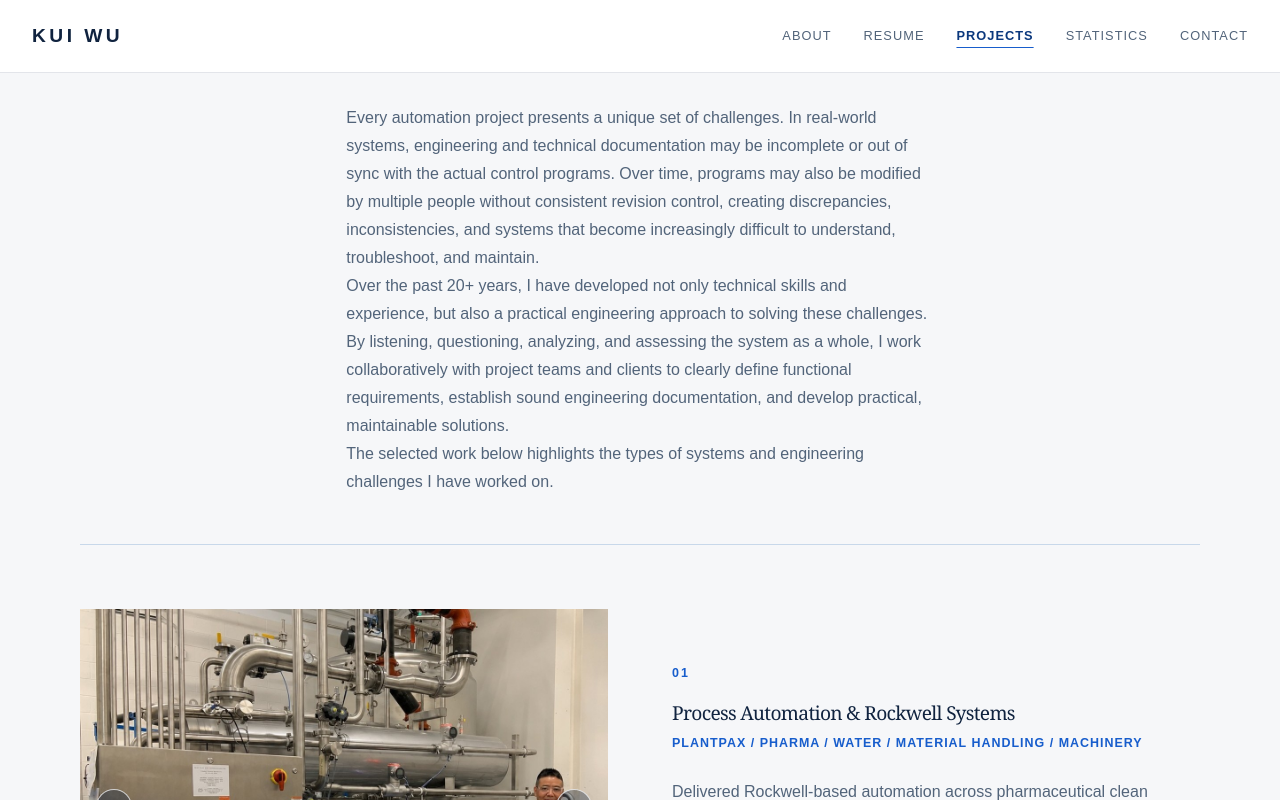
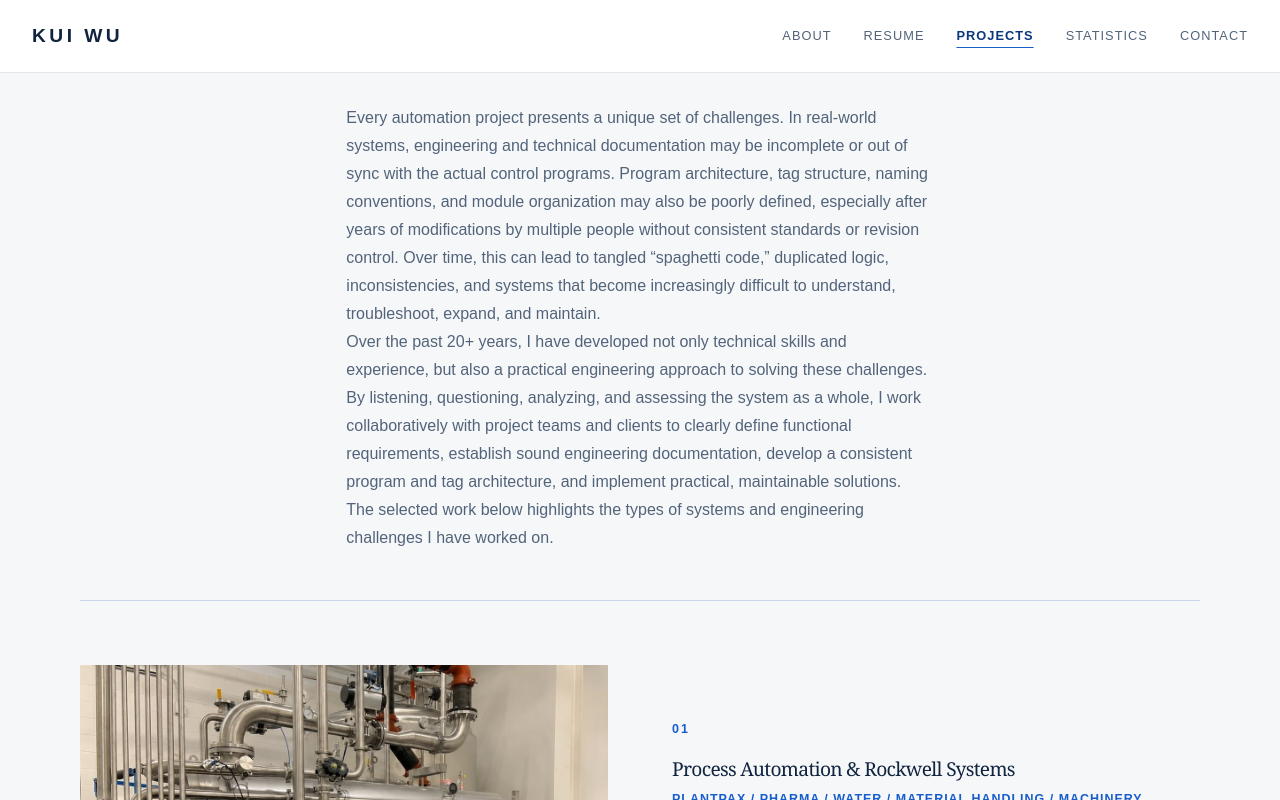
Before and after one commit to kwcontrols/KW-Portfolio, a Next.js app: page /experience in a window 1280 px wide. Shown: the top 800 px of the page. Built offline with nearby package versions, Linux system fonts and the light colour scheme.

Commit message:
Expand Projects intro with program architecture challenges

```diff
--- a/app/experience/page.tsx
+++ b/app/experience/page.tsx
@@ -78,11 +78,14 @@ export default function ProjectsPage() {
           <p>
             Every automation project presents a unique set of challenges. In
             real-world systems, engineering and technical documentation may be
-            incomplete or out of sync with the actual control programs. Over
-            time, programs may also be modified by multiple people without
-            consistent revision control, creating discrepancies,
-            inconsistencies, and systems that become increasingly difficult to
-            understand, troubleshoot, and maintain.
+            incomplete or out of sync with the actual control programs. Program
+            architecture, tag structure, naming conventions, and module
+            organization may also be poorly defined, especially after years of
+            modifications by multiple people without consistent standards or
+            revision control. Over time, this can lead to tangled “spaghetti
+            code,” duplicated logic, inconsistencies, and systems that become
+            increasingly difficult to understand, troubleshoot, expand, and
+            maintain.
           </p>
           <p>
             Over the past 20+ years, I have developed not only technical skills
@@ -90,8 +93,9 @@ export default function ProjectsPage() {
             these challenges. By listening, questioning, analyzing, and
             assessing the system as a whole, I work collaboratively with project
             teams and clients to clearly define functional requirements,
-            establish sound engineering documentation, and develop practical,
-            maintainable solutions.
+            establish sound engineering documentation, develop a consistent
+            program and tag architecture, and implement practical, maintainable
+            solutions.
           </p>
           <p>
             The selected work below highlights the types of systems and
```
